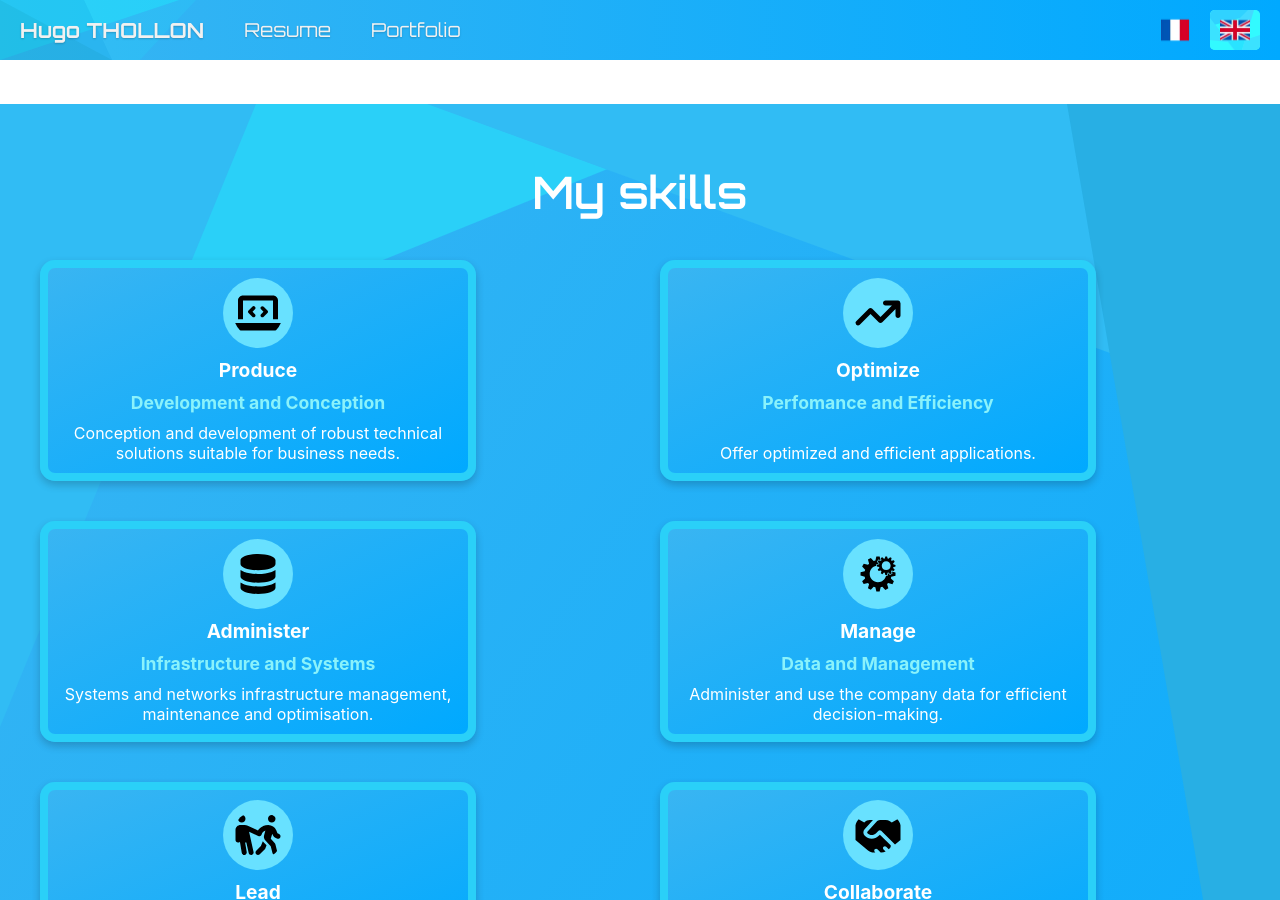
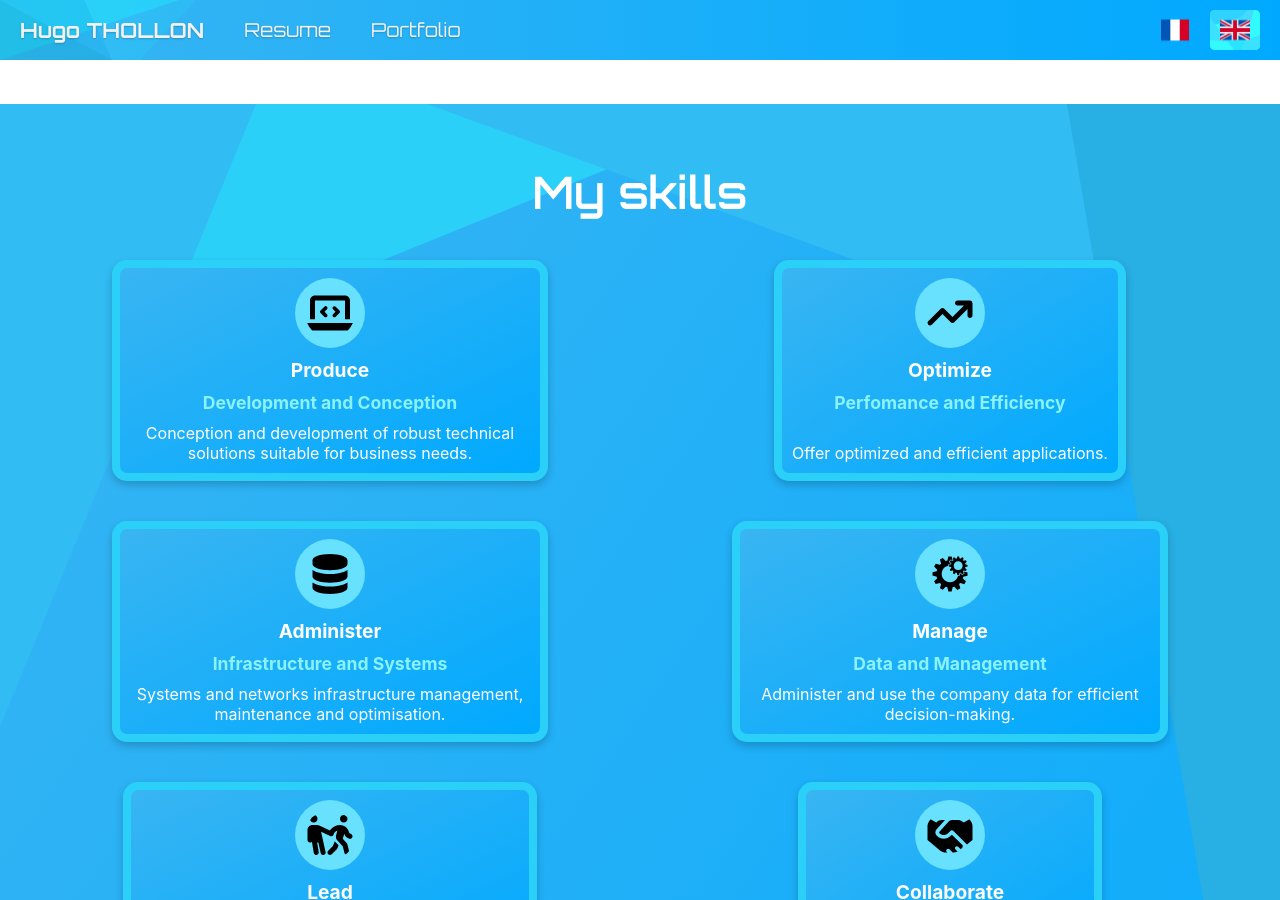
Before and after one commit to HugoTHOLLON/HugoTHOLLON.github.io, a Jekyll site: the page built from en/index.md, in a window 1280 px wide and 900 px high, scrolled down 2878 px. Built offline with Jekyll 4.4.1, drawn with Linux system fonts in a browser that asks for light colours.

Commit message:
Correcting small css mistake that made the skills stick to the left instead of center on small screens

```diff
--- a/_includes/but-skills.html
+++ b/_includes/but-skills.html
@@ -29,12 +29,11 @@
     gap: 40px;
     grid-template-columns: repeat(auto-fit, minmax(min(400px, 100%), 1fr));
     grid-auto-rows: max-content;
-
-    justify-content: center;
-
   }
 
   .skill-iut-container {
+    margin-left: auto;
+    margin-right: auto;
     display: flex;
     flex-direction: column;
     align-items: center;
```
